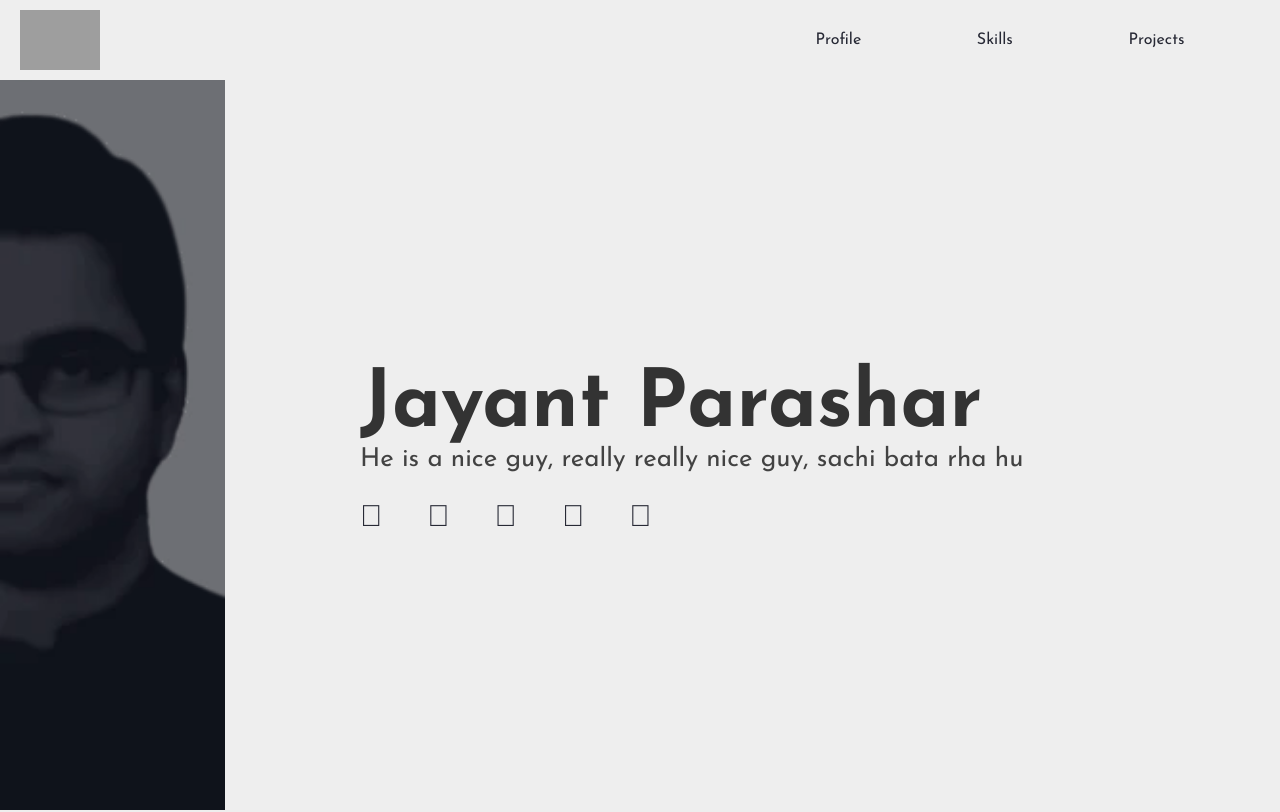
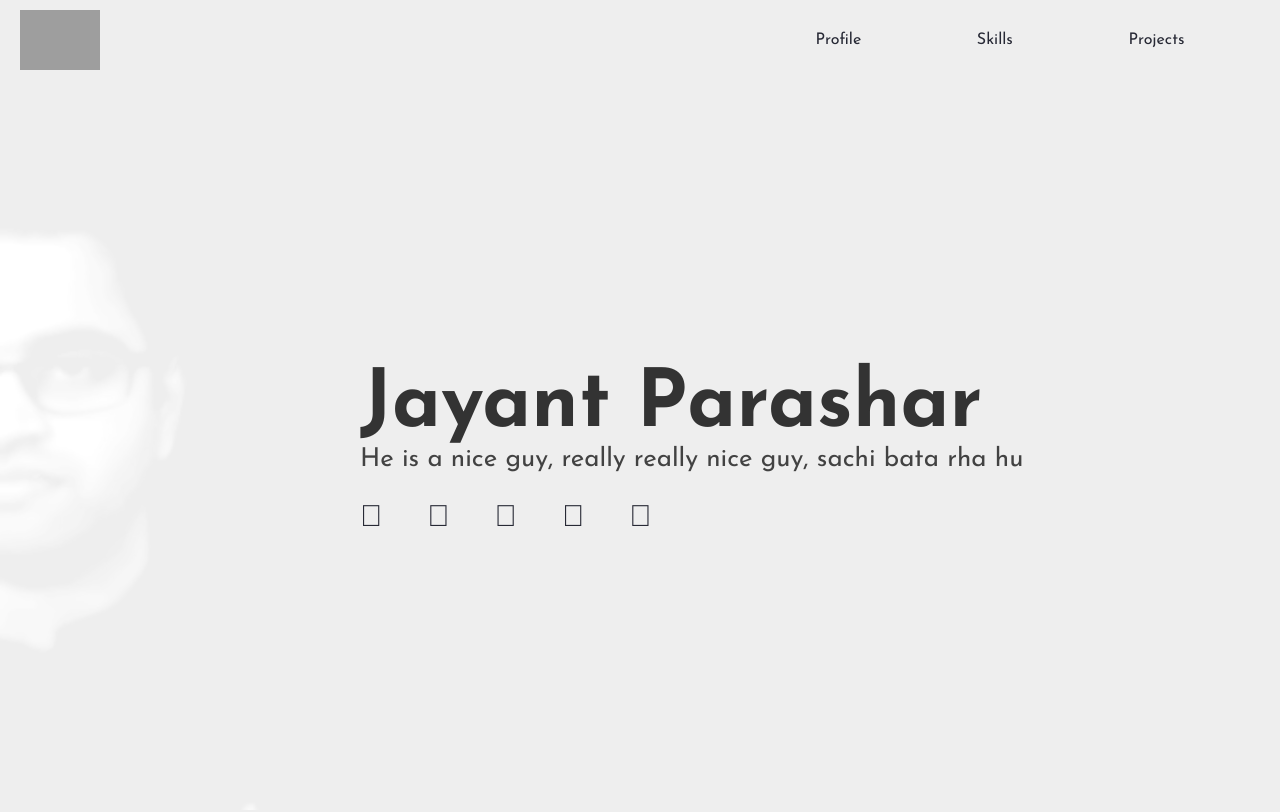
Before and after one commit to jparasha/jparasha.github.io, a React app: page / in a window 1280 px wide. Shown: the top 812 px of the page. Built offline with nearby package versions, Linux system fonts and the light colour scheme; grey boxes are pictures that could not be loaded.

Commit message:
refactor : updated image bg

```diff
--- a/src/styles/header.css
+++ b/src/styles/header.css
@@ -1,6 +1,6 @@
 .App-header {
   background-color: var(--background-color);
-  background-image: url("../images/self__half.webp");
+  background-image: url("../images/self_half.webp");
   background-size: contain;
   background-position: left;
   background-repeat: no-repeat;
@@ -11,6 +11,7 @@
   justify-content: center;
   font-size: calc(10px + 2vmin);
   padding-left: calc(5px + 1% + 2rem);
+  background-blend-mode: screen;
   /* color: white; */
 }
 
```
